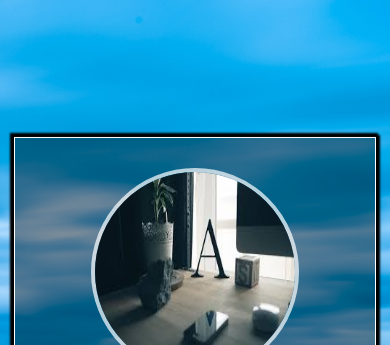
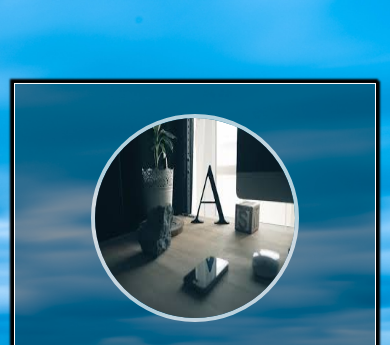
Before and after one commit to ariesha-1702/My-Blog-Page, a plain HTML site: page index.html in a window 390 px wide. Shown: the top 345 px of the page. Drawn offline with Linux system fonts and the light colour scheme.

Commit message:
Update blog page.css

```diff
--- a/blog page.css
+++ b/blog page.css
@@ -51,7 +51,7 @@
         top: 50%;
         transform: translate(-50%,-55%);
         width: 300px;
-        /* height: 70%; */
+        height: 70%;
     }
 }
 @media only screen and (max-device-width: 750px){
```
